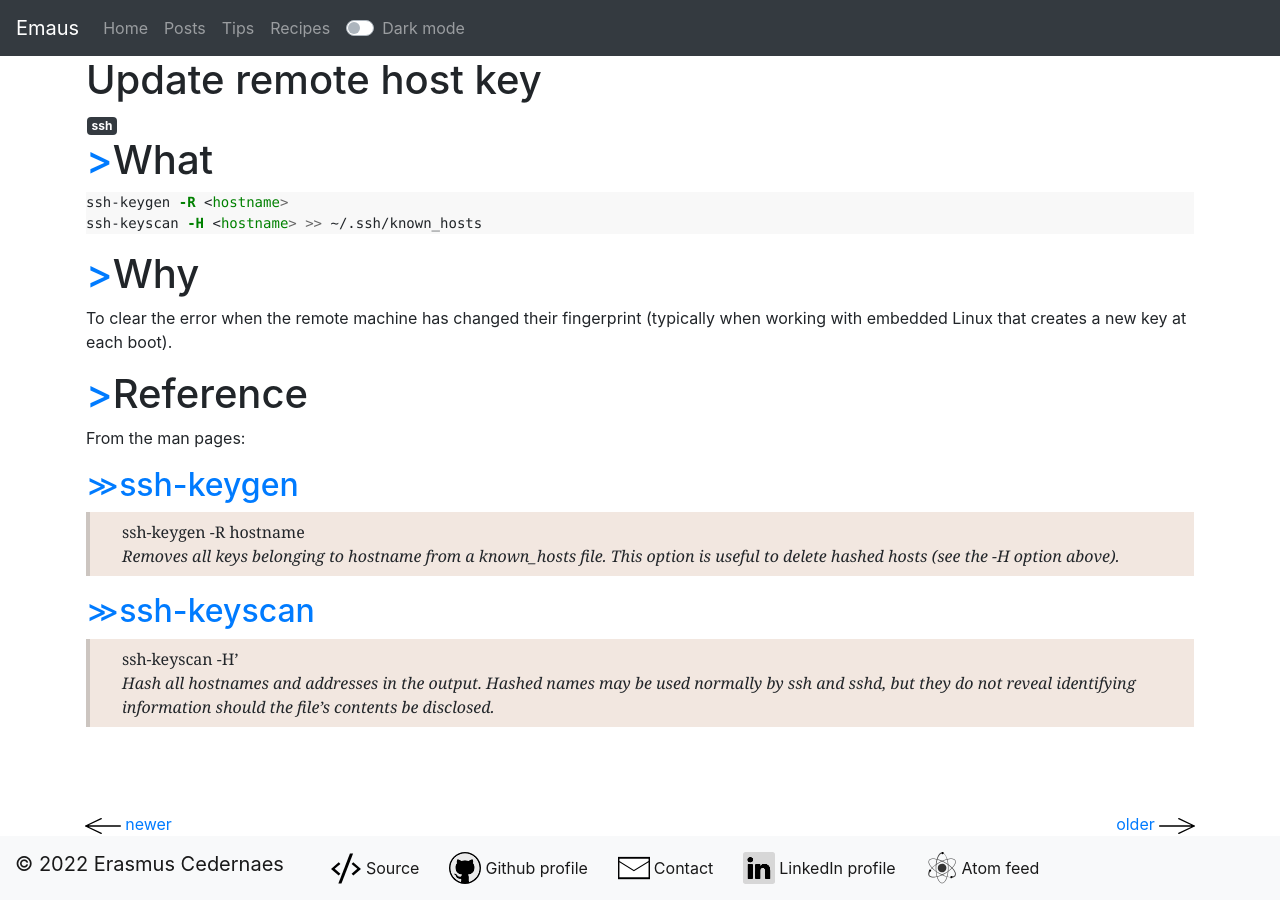
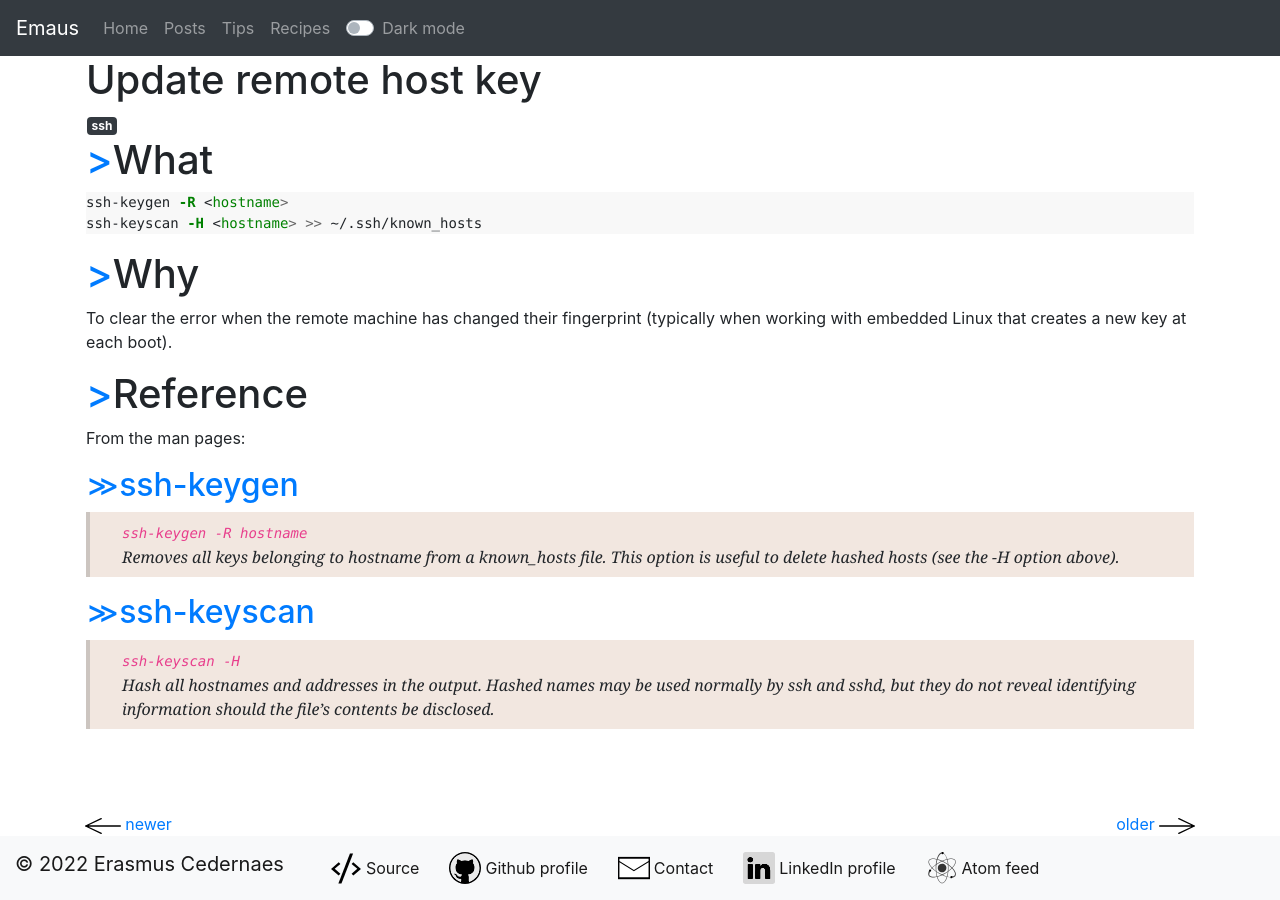
Before and after one commit to emanuelen5/emanuelen5.github.io, a Jekyll site: the page built from site/_tips/2021-02-10-update-remote-host-key.md, in a window 1280 px wide. Built offline with Jekyll 4.4.1, drawn with Linux system fonts in a browser that asks for light colours.

Commit message:
Minor change in formatting

```diff
--- a/site/_tips/2021-02-10-update-remote-host-key.md
+++ b/site/_tips/2021-02-10-update-remote-host-key.md
@@ -24,12 +24,12 @@ From the man pages:
 
 ## [ssh-keygen](https://linux.die.net/man/1/ssh-keygen)
 
-> *ssh-keygen -R hostname*
+> `ssh-keygen -R hostname`
 >
 > Removes all keys belonging to hostname from a known\_hosts file. This option is useful to delete hashed hosts (see the -H option above).
 
 ## [ssh-keyscan](https://linux.die.net/man/1/ssh-keyscan)
 
-> *ssh-keyscan -H'*
+> `ssh-keyscan -H`
 >
 > Hash all hostnames and addresses in the output. Hashed names may be used normally by ssh and sshd, but they do not reveal identifying information should the file's contents be disclosed.
```
